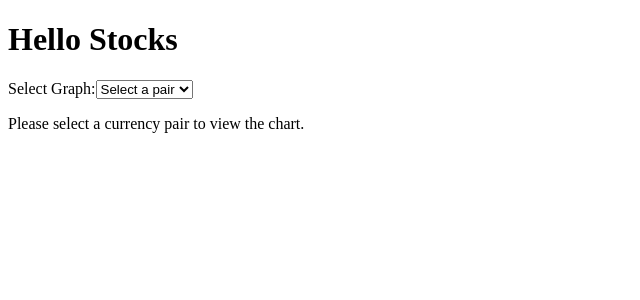
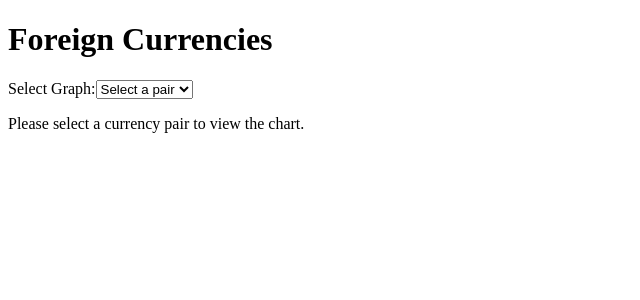
Before and after one commit to qmbartholomew/DA-Group2-Project3, an Angular app in the folder Project-3/frontend/Project-3/: page / in a window 1280 px wide. Shown: the top 300 px of the page, without its empty margins (0-640 px from the left). Built offline with nearby package versions, Linux system fonts and the light colour scheme.

Commit message:
updated header name

```diff
--- a/Project-3/frontend/Project-3/src/app/app.component.html
+++ b/Project-3/frontend/Project-3/src/app/app.component.html
@@ -1,3 +1,3 @@
-<h1>Hello Stocks</h1>
+<h1>Foreign Currencies</h1>
 
 <app-chart-display></app-chart-display>
```
